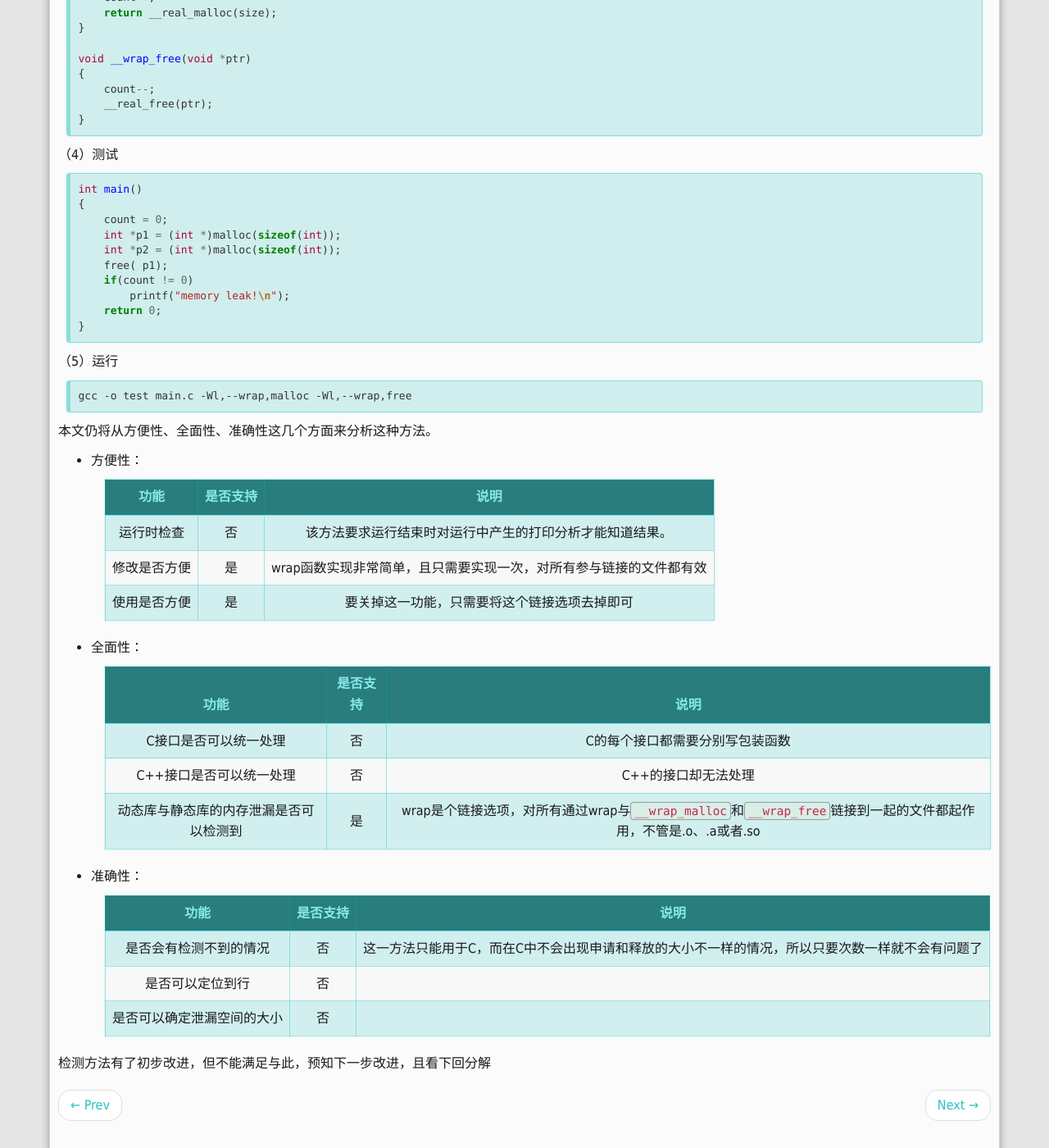
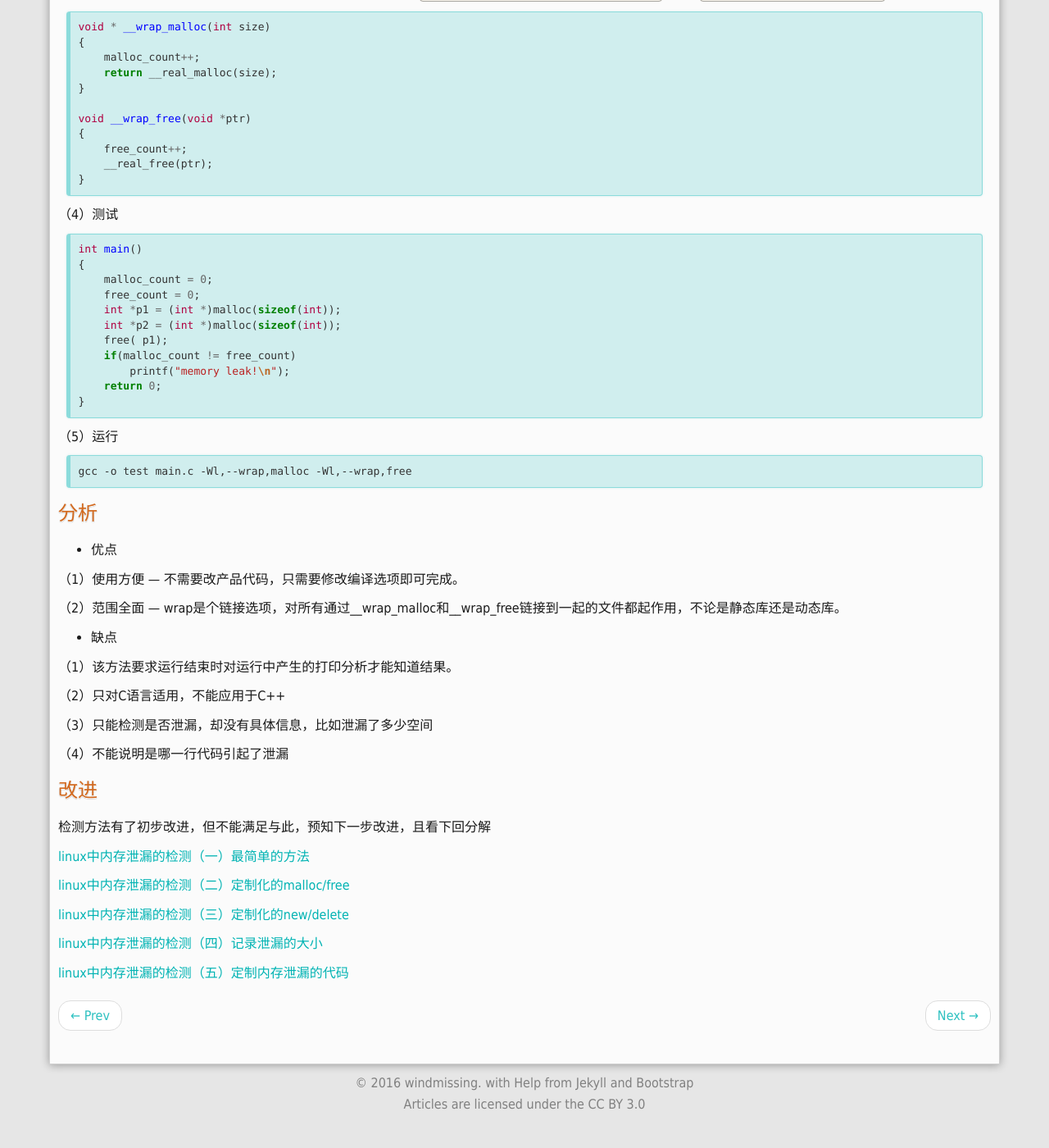
Before and after one commit to windmissing/windmissing.github.io, a Jekyll site: the page built from _posts/2015-12-28-memory-leak-in-linux-2.md, in a window 1280 px wide and 1400 px high, scrolled down 1764 px. Shown: the whole window at 82% size. Built offline with Jekyll 4.4.1, drawn with Linux system fonts in a browser that asks for light colours; Markdown is read by kramdown in place of the engine named in the settings; comment, search, counter and statistics services are not loaded; after the commit the page ends 3129 px from its top, so only the background shows below that; some of the changed text lies outside the part shown.

````diff
--- a/_posts/2015-12-28-memory-leak-in-linux-2.md
+++ b/_posts/2015-12-28-memory-leak-in-linux-2.md
@@ -1,29 +1,30 @@
 ---
 layout: post
-title: "linux中内存泄漏的检测（二）"
+title: "linux中内存泄漏的检测（二）定制化的malloc/free"
 category: linux
 tags: [linux, memory leak]
 ---
 
-上文介绍了最简单的内存泄漏检测方法，这种方法虽然简单，却有很多现实的问题，导致它不能用于实际的生产中。
+[《linux中内存泄漏的检测（一）最简单的方法》](memory-leak-in-linux-1.html)介绍了最简单的内存泄漏检测方法，这种方法虽然简单，却有很多现实的问题，导致它不能用于实际的生产中。
 
-这些问题中，我认为最不能接受的就是“使用不方便”。
-写一个带计数的申请和释放接口是简单的，但要把所有申请和释放的地方都改成自己定义的接口，那就相当麻烦了。
-更麻烦的是，为了检测内存泄漏而使用这些接口，在产品交付时却又要改回来。
-也许可以用宏来解决，仍免不了让代码变得难看。
+直接使用这种方法肯定是不现实的，因为：
+
+（1）把整个工程里所有调用malloc/free的地方都改成my_malloc/my_free，代码改动很大。
+
+（2）通常动态库和静态库的代码是没有权限修改的。
 
 今天就来解决这个问题，动态地决定让程序使用自己的还是系统的内存管理接口。
 
 <!-- more -->
 
-#### 二、定制的malloc/free
+#### wrap选项
 
 不希望修改产品代码，那么用于申请/释放内存的接口还是malloc/free。
 又想在接口中增加计数的功能，就要再实现一套用于申请/释放内存的接口。新接口不能和malloc/free重名。这太矛盾了。
 
 如果能自己定制一个malloc/free就好了。
 
-幸好GCC也想到了这一点，给我们提供了这样的编译链接选项来实现这样的功能，那就是wrap。
+幸好GCC也想到了这一点，给我们提供了wrap选项。
 这是man ld得到的说明：
 
  > --wrap=symbol
@@ -62,23 +63,24 @@
 
 （3）可以把对`symbol`包装的操作当在`__wrap_symbol`中，然后再让`__wrap_symbol`调用`__real_wrap`，就相当于在使用`symbol`之前做了自己订制的附加功能。
 
+#### 定制自己的malloc/free
 看上去这个wrap功能正好符合我们的需求，我们来看看具体是怎么使用。
 
 （1）wrap既可以用于变量符号，也可以用于函数符号，但我们现在要用的只是函数符号，准确地说，就是malloc和free这两个符号。
 
-（2）这是一个在链接过程中起作用的选项，它的使用方法是在链接选项中加上`-Wl,--wrap,malloc -Wl,--wrap,free`
-（3）实现`__wrap_malloc`函数（`__wrap_free`类似）
+（2）这是一个在链接过程中起作用的选项，在链接选项中加上`-Wl,--wrap,malloc -Wl,--wrap,free`
+（3）`__wrap_malloc/__wrap_free`函数实现
 
 ```c
 void * __wrap_malloc(int size)
 {
-    count++;
+    malloc_count++;
     return __real_malloc(size);
 }
 
 void __wrap_free(void *ptr)
 {
-    count--;
+    free_count++;
     __real_free(ptr);
 }
 ```
@@ -87,11 +89,12 @@
 ```c
 int main()
 {
-    count = 0;
+    malloc_count = 0;
+    free_count = 0;
     int *p1 = (int *)malloc(sizeof(int));
     int *p2 = (int *)malloc(sizeof(int));
     free( p1);
-    if(count != 0)
+    if(malloc_count != free_count)
         printf("memory leak!\n");
     return 0;
 }
@@ -101,30 +104,34 @@
 gcc -o test main.c -Wl,--wrap,malloc -Wl,--wrap,free
 ```
 
-本文仍将从方便性、全面性、准确性这几个方面来分析这种方法。
+#### 分析
 
-- 方便性：
+ - 优点
 
-|功能|是否支持|说明
-|:---:|:---:|:---:|
-|运行时检查|否|该方法要求运行结束时对运行中产生的打印分析才能知道结果。
-|修改是否方便|是|wrap函数实现非常简单，且只需要实现一次，对所有参与链接的文件都有效
-|使用是否方便|是|要关掉这一功能，只需要将这个链接选项去掉即可
+（1）使用方便 — 不需要改产品代码，只需要修改编译选项即可完成。
 
- - 全面性：
+（2）范围全面 — wrap是个链接选项，对所有通过__wrap_malloc和__wrap_free链接到一起的文件都起作用，不论是静态库还是动态库。
 
-|功能|是否支持|说明
-|:---:|:---:|:---:|
-|C接口是否可以统一处理|否|C的每个接口都需要分别写包装函数
-|C++接口是否可以统一处理|否|C++的接口却无法处理
-|动态库与静态库的内存泄漏是否可以检测到|是|wrap是个链接选项，对所有通过wrap与`__wrap_malloc`和`__wrap_free`链接到一起的文件都起作用，不管是.o、.a或者.so
+ - 缺点
 
-- 准确性：
+（1）该方法要求运行结束时对运行中产生的打印分析才能知道结果。
 
-|功能|是否支持|说明
-|:---:|:---:|:---:|
-|是否会有检测不到的情况|否|这一方法只能用于C，而在C中不会出现申请和释放的大小不一样的情况，所以只要次数一样就不会有问题了
-|是否可以定位到行|否|
-|是否可以确定泄漏空间的大小|否|
+（2）只对C语言适用，不能应用于C++
+
+（3）只能检测是否泄漏，却没有具体信息，比如泄漏了多少空间
+
+（4）不能说明是哪一行代码引起了泄漏
+
+#### 改进
 
 检测方法有了初步改进，但不能满足与此，预知下一步改进，且看下回分解
+
+[linux中内存泄漏的检测（一）最简单的方法](memory-leak-in-linux-1.html)
+
+[linux中内存泄漏的检测（二）定制化的malloc/free](memory-leak-in-linux-2.html)
+
+[linux中内存泄漏的检测（三）定制化的new/delete](memory-leak-in-linux-3.html)
+
+[linux中内存泄漏的检测（四）记录泄漏的大小](memory-leak-in-linux-4.html)
+
+[linux中内存泄漏的检测（五）定制内存泄漏的代码](memory-leak-in-linux-5.html)
--- a/_posts/2016-01-04-memory-leak-in-linux-3.md
+++ b/_posts/2016-01-04-memory-leak-in-linux-3.md
@@ -1,13 +1,13 @@
 ---
 layout: post
-title: "linux中内存泄漏的检测（三）"
+title: "linux中内存泄漏的检测（三）定制化的new/delete"
 category: linux
 tags: [linux, memory leak]
 ---
 
-上文中的__wrap方法只解决了C的问题，这一节介绍怎么让C++中的new/delete也能方便地插入计数代码。
+[《linux中内存泄漏的检测（二）定制化的malloc/free》](memory-leak-in-linux-2.html)中的__wrap方法只解决了C的问题，这一节介绍怎么让C++中的new/delete也能方便地插入计数代码。
 
-#### 三、定制自己的new/delete
+#### wrap方法尝试
 
 可不可以使用`__wrap_new/__wrap_delete`?我们试试看。
 
@@ -60,6 +60,8 @@
 
 看来这种方法不可行，这要从new和malloc的区别说起。
 
+#### new VS. malloc
+
 malloc很好理解，它的作用就是分配一段指定大小的内存空间。
 
 而new的工作分为两步：
@@ -74,6 +76,8 @@
 |placement new|将一段空间以指定的方式初始化|malloc不能提供这样的功能|不能重载|可以把空间的指针作为参数传入，单独调用这一行为执行初始化操作，如`class *pA = new(buf) class();`，相当于使用class::class()初始化buf这段内存
 
 关于operator new和placement new和更多细节，可以参考更多文章，但显然new的功能非常复杂，并不是一个`__wrap_new(size_t size)`能解决的。
+
+#### operator new 重载
 
 new的功能虽然复杂，但我们所关心的只是其中与分配内存相关的部分，也就是operator new。幸好，它可以重载。
 
@@ -163,37 +167,36 @@
 }
 ```
 
-方便性：
+#### 分析
 
+ - 优点
 
-- 方便性：
+（1）使用方便 — 不需要改产品代码，只需要修改编译选项即可完成。
 
-|功能|是否支持|说明
-|:---:|:---:|:---:|
-|运行时检查|否|该方法要求运行结束时对运行中产生的打印分析才能知道结果。
-|修改是否方便|是|wrap函数实现非常简单，且只需要实现一次，对所有参与链接的文件都有效
-|使用是否方便|是|要关掉这一功能，只需要将这个链接选项去掉即可
+（2）范围全面 — wrap是个链接选项，对所有通过__wrap_malloc和__wrap_free链接到一起的文件都起作用，不论是静态库还是动态库。
 
- - 全面性：
+（3）c的检测与c++的检测无缝兼容
 
-|功能|是否支持|说明
-|:---:|:---:|:---:|
-|C接口是否可以统一处理|否|C的每个接口都需要分别写包装函数
-|C++接口是否可以统一处理|是|
-|动态库与静态库的内存泄漏是否可以检测到|是|wrap是个链接选项，对所有通过wrap与`__wrap_malloc`和`__wrap_free`链接到一起的文件都起作用，不管是.o、.a或者.so
+ - 缺点
 
-- 准确性：
+（1）该方法要求运行结束时对运行中产生的打印分析才能知道结果。
 
-|功能|是否支持|说明
-|:---:|:---:|:---:|
-|是否会有检测不到的情况|是|这一方法只能简单地统计申请和释放的次数。如果每次申请和释放的空间大小不同，就检测不出来了。
-|是否可以定位到行|否|
-|是否可以确定泄漏空间的大小|否|
+（2）只能检测是否泄漏，却没有具体信息，比如泄漏了多少空间
 
-这一方法虽然解决了C++的替换问题，却引入了新的问题。因为在C++中对于同一指针申请和释放，申请和释放的大小却有可能不相等，导致有些情况的内存泄漏检测不到。比如
+（3）不能说明是哪一行代码引起了泄漏
 
-（1）申请子类而析构父类
+（4）这一方法虽然解决了C++的替换问题，却引入了新的问题。因为在C++中对于同一指针申请和释放，申请和释放的大小却有可能不相等，导致有些情况的内存泄漏检测不到。比如(a)申请子类而析构父类(b)申请数组而释放数组第一项
 
-（2）申请数组而释放数组第一项
+#### 改进
 
 欲知如何解决，且看下回分解
+
+[linux中内存泄漏的检测（一）最简单的方法](memory-leak-in-linux-1.html)
+
+[linux中内存泄漏的检测（二）定制化的malloc/free](memory-leak-in-linux-2.html)
+
+[linux中内存泄漏的检测（三）定制化的new/delete](memory-leak-in-linux-3.html)
+
+[linux中内存泄漏的检测（四）记录泄漏的大小](memory-leak-in-linux-4.html)
+
+[linux中内存泄漏的检测（五）定制内存泄漏的代码](memory-leak-in-linux-5.html)
````
Also changed, not shown: _posts/2015-12-27-memory-leak-in-linux-1.md (+40 -30 lines), _posts/2016-01-07-memory-leak-in-linux-4.md (+14 -2 lines), _posts/2016-01-10-logstash-filter-grok.md (+1 -1 lines), _posts/2016-01-14-memory-leak-in-linux-5.md (added, +242 -0 lines), _posts/2016-01-09-set-up-ELK-locally.md (line endings or trailing spaces).
